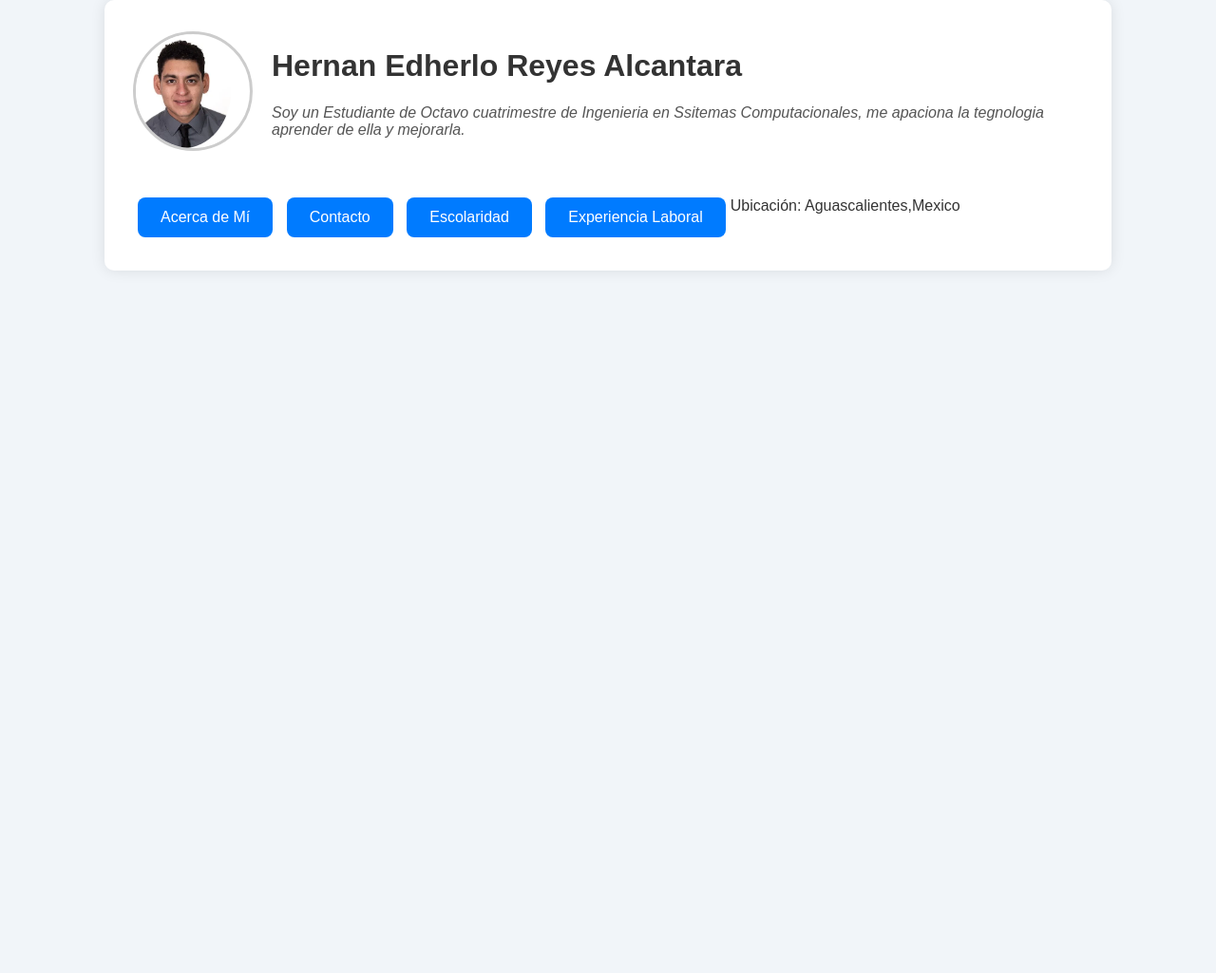
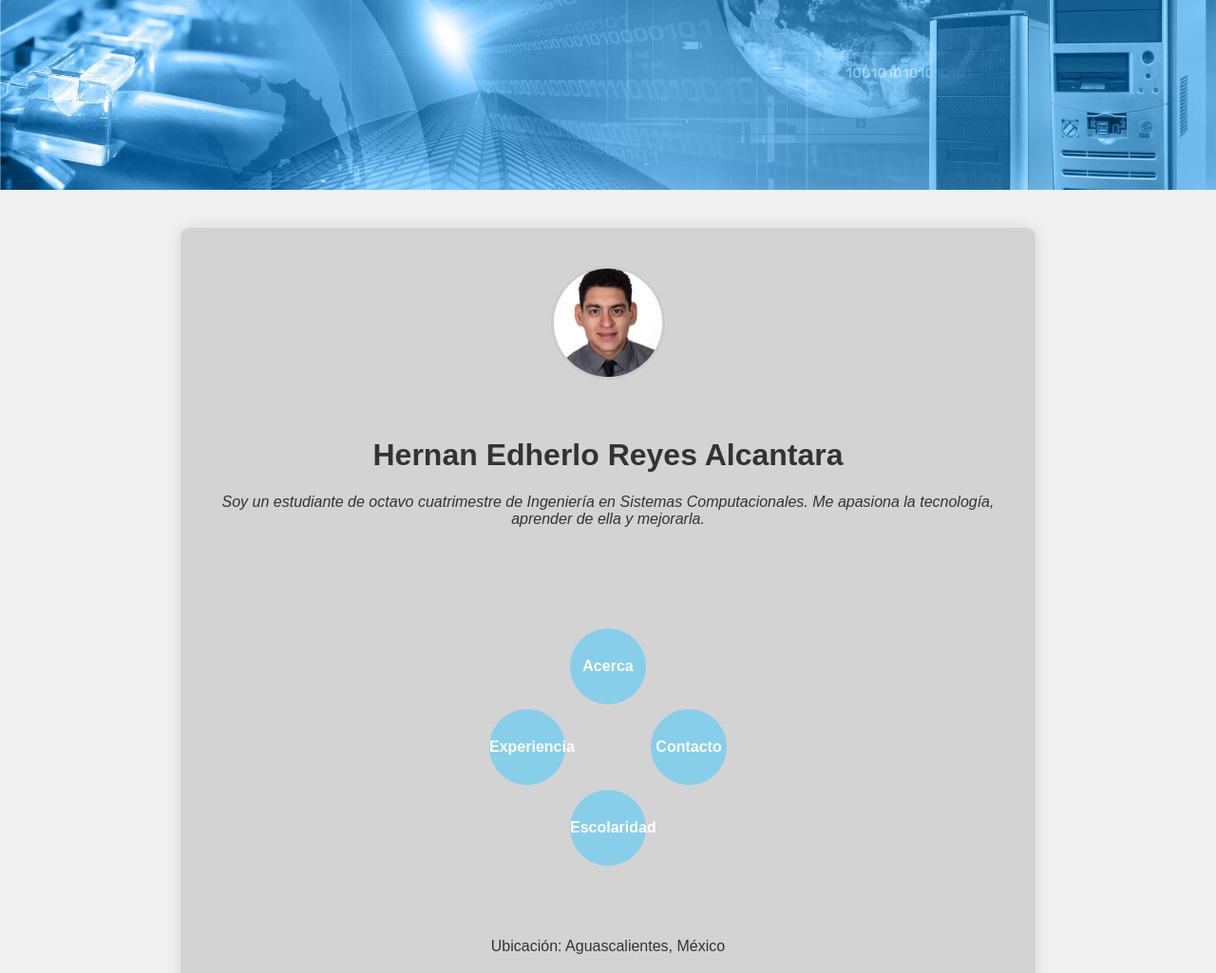
Before and after one commit to Edherlo/Curriculum, a plain HTML site: page index.html in a window 1280 px wide. Shown: the top 1025 px of the page at 95% size. Before the commit the page ends 800 px from the top, so only its background shows below. Drawn offline with Linux system fonts and the light colour scheme.

Commit message:
cambiando diseño

```diff
--- a/index.html
+++ b/index.html
@@ -1,4 +1,4 @@
-  <!DOCTYPE html>
+<!DOCTYPE html>
 <html lang="es">
 <head>
   <meta charset="UTF-8" />
@@ -7,38 +7,41 @@
   <link rel="stylesheet" href="styles.css" />
 </head>
 <body>
+
+  <!-- Banner con imagen -->
+  <div class="banner">
+    <img src="public/banner.webp" alt="Banner" />
+  </div>
+
+  <!-- Contenedor principal tipo seccion pantalla completa -->
   <div class="container">
     <header>
-
-      <!-- Foto de perfil circular -->
-<!-- Foto de perfil circular con imagen por defecto -->
       <div class="foto-perfil">
-      <label for="input-foto">
-      <img id="preview-imagen" src="public/perfil.webp" alt="Foto de perfil" />
-      </label>
-      <input type="file" id="input-foto" accept="image/*" />
+        <label for="input-foto">
+          <img id="preview-imagen" src="public/perfil.webp" alt="Foto de perfil" />
+        </label>
+        <input type="file" id="input-foto" accept="image/*" />
       </div>
 
-
-      <!-- Nombre y descripción -->
       <div>
         <h1>Hernan Edherlo Reyes Alcantara</h1>
-        <p class="descripcion">Soy un Estudiante de Octavo cuatrimestre de Ingenieria en Ssitemas Computacionales, me apaciona la tegnologia aprender de ella y mejorarla.</p>
+        <p class="descripcion">
+          Soy un estudiante de octavo cuatrimestre de Ingeniería en Sistemas Computacionales. Me apasiona la tecnología, aprender de ella y mejorarla.
+        </p>
       </div>
     </header>
 
-    <nav class="botones-navegacion">
-      <a href="acerca.html" class="btn">Acerca de Mí</a>
-      <a href="contacto.html" class="btn">Contacto</a>
-      <a href="escolaridad.html" class="btn">Escolaridad</a>
-      <a href="experiencia.html" class="btn">Experiencia Laboral</a>
+    <!-- Navegación en círculo -->
+    <nav class="botones-circulo">
+      <a href="acerca.html" class="btn-circular">Acerca</a>
+      <a href="contacto.html" class="btn-circular">Contacto</a>
+      <a href="escolaridad.html" class="btn-circular">Escolaridad</a>
+      <a href="experiencia.html" class="btn-circular">Experiencia</a>
     </nav>
 
     <section class="loquera">
-      <p>Ubicación: Aguascalientes,Mexico</p>
+      <p>Ubicación: Aguascalientes, México</p>
     </section>
-
-
   </div>
 
   <script src="script.js"></script>
--- a/styles.css
+++ b/styles.css
@@ -1,4 +1,8 @@
 /* Estilos generales */
+* {
+  box-sizing: border-box;
+}
+
 body {
   margin: 0;
   font-family: Arial, sans-serif;
@@ -13,17 +17,20 @@ body {
   padding: 30px;
   border-radius: 10px;
   box-shadow: 0 0 15px rgba(0, 0, 0, 0.1);
+  display: flex;
+  flex-direction: column;
+  gap: 20px;
 }
 
-/* Estilo del header con imagen al lado del nombre */
+/* Header con imagen al lado del nombre */
 header {
   display: flex;
   align-items: center;
   gap: 20px;
+  flex-wrap: wrap;
   margin-bottom: 30px;
 }
 
-/* Contenedor circular para la imagen */
 .foto-perfil {
   position: relative;
   width: 120px;
@@ -42,7 +49,6 @@ header {
   display: block;
 }
 
-/* Overlay para indicar acción al pasar el mouse */
 .foto-perfil::after {
   content: "Subir foto";
   position: absolute;
@@ -64,7 +70,6 @@ header {
   opacity: 1;
 }
 
-/* Oculta el input de tipo file */
 #input-foto {
   display: none;
 }
@@ -100,20 +105,13 @@ header {
 
 .btn:hover {
   background-color: #666;
-
-}
-body {
-  display: flex;
-  font-family: Arial, sans-serif;
-  margin: 0;
-  background-color: #f1f5f9;
 }
 
 /* Sidebar */
 .sidebar {
   width: 250px;
   background-color: #ffffff;
-  box-shadow: 2px 0 5px rgba(0,0,0,0.1);
+  box-shadow: 2px 0 5px rgba(0, 0, 0, 0.1);
   height: 100vh;
   padding: 1rem;
   position: fixed;
@@ -125,7 +123,7 @@ body {
   align-items: center;
 }
 
-.foto-perfil img {
+.sidebar .foto-perfil img {
   width: 100px;
   border-radius: 50%;
   margin-bottom: 1rem;
@@ -153,7 +151,7 @@ body {
 .tarjeta {
   background-color: #ffffff;
   border-radius: 12px;
-  box-shadow: 0 2px 8px rgba(0,0,0,0.1);
+  box-shadow: 0 2px 8px rgba(0, 0, 0, 0.1);
   padding: 2rem;
   max-width: 700px;
 }
@@ -212,23 +210,126 @@ form textarea {
   object-fit: cover;
   box-shadow: 0 2px 8px rgba(0, 0, 0, 0.1);
 }
-.container {
-  width: 100%;
-  max-width: 1000px;
-  margin: auto;
-}.container {
-  display: flex;
-  flex-wrap: wrap;
-}
-.item {
-  flex: 1 1 300px;
-}
+
 img {
   max-width: 100%;
   height: auto;
 }
+
+/* Responsive */
 @media (max-width: 768px) {
-  .nav-menu {
+  .container {
+    padding: 20px;
+    margin: 20px;
+  }
+
+  header {
     flex-direction: column;
+    align-items: center;
+    text-align: center;
+  }
+
+  .contenido-principal {
+    margin-left: 0;
+    padding: 1rem;
+  }
+
+  .sidebar {
+    width: 100%;
+    height: auto;
+    position: relative;
+    box-shadow: none;
+    margin-bottom: 1rem;
+  }
+
+  .tarjeta {
+    padding: 1rem;
+  }
+
+  .tarjeta-flex {
+    flex-direction: colum
   }
 }
+/* Banner con imagen */
+.banner {
+  width: 100%;
+  height: 200px;
+  overflow: hidden;
+}
+
+.banner img {
+  width: 100%;
+  height: 100%;
+  object-fit: cover;
+}
+
+/* Contenedor ocupa toda la pantalla menos el banner */
+.container {
+  min-height: calc(100vh - 200px);
+  background-color: #D3D3D3; /* azul cielo fresco */
+  padding: 40px 20px;
+  display: flex;
+  flex-direction: column;
+  justify-content: center;
+  align-items: center;
+}
+
+/* Botones circulares en círculo */
+.botones-circulo {
+  position: relative;
+  width: 250px;
+  height: 250px;
+  margin: 40px auto;
+}
+
+.btn-circular {
+  position: absolute;
+  width: 80px;
+  height: 80px;
+  border-radius: 50%;
+  background-color: #87CEEB;
+  color: #fff;
+  text-align: center;
+  line-height: 80px;
+  font-weight: bold;
+  text-decoration: none;
+  transition: background-color 0.3s ease;
+}
+
+.btn-circular:hover {
+  background-color: #01579b;
+}
+
+/* Posiciones en círculo */
+.btn-circular:nth-child(1) { top: 0; left: 85px; }
+.btn-circular:nth-child(2) { top: 85px; left: 170px; }
+.btn-circular:nth-child(3) { top: 170px; left: 85px; }
+.btn-circular:nth-child(4) { top: 85px; left: 0; }
+
+/* Resto del diseño existente */
+.descripcion {
+  font-style: italic;
+  color: #333;
+}
+
+.foto-perfil {
+  width: 120px;
+  height: 120px;
+  border-radius: 50%;
+  overflow: hidden;
+  border: 3px solid #ccc;
+  margin-bottom: 20px;
+}
+
+.foto-perfil img {
+  width: 100%;
+  height: 100%;
+  object-fit: cover;
+}
+
+header {
+  display: flex;
+  flex-direction: column;
+  align-items: center;
+  text-align: center;
+}
```
Also changed, not shown: acerca.html (+5 -5 lines), public/banner.webp (added), public/estudiante.webp (added), public/futuro.webp (added), public/infancia.webp (added), public/universidad.webp (added).
